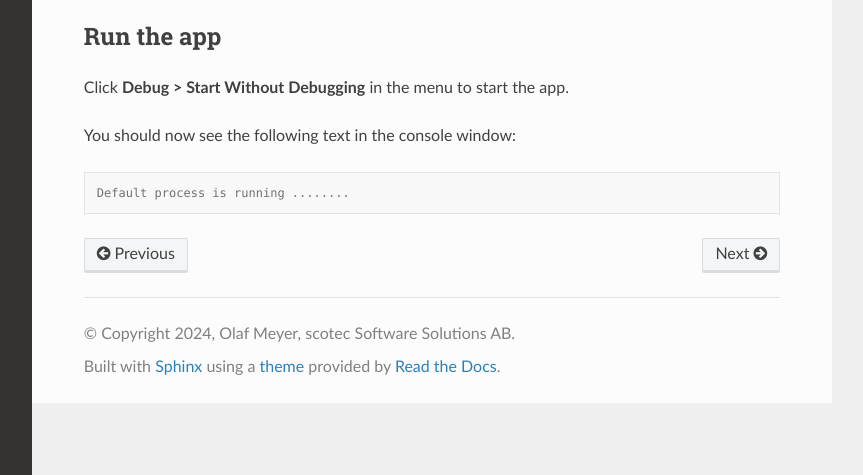
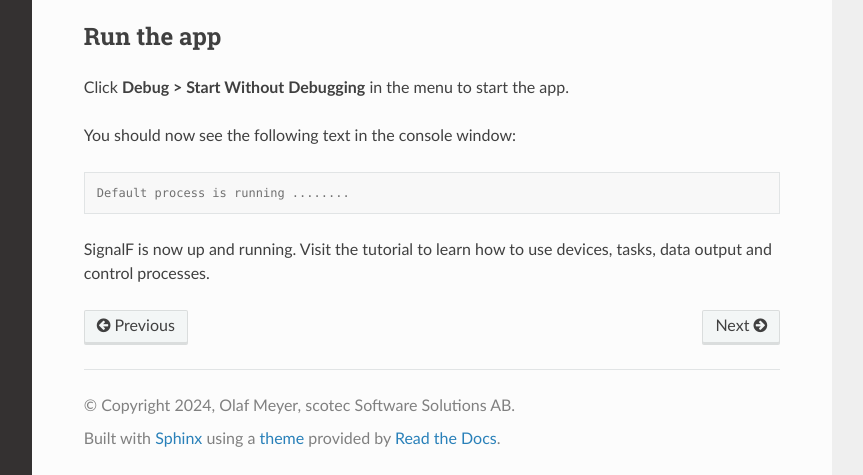
Before and after one commit to SignalF/SignalF.Documentation, a Sphinx documentation site: the page built from docs/source/getting-started/getting-started.rst, in a window 1280 px wide and 1343 px high, cut to the strip 868-1343 px from the top of the window. Shown: the whole strip, without its empty margins (268-1131 px from the left). Built offline with Sphinx 7.4.7 and the Read the Docs theme 2.0.0, drawn with Linux system fonts in a browser that asks for light colours.

Commit message:
Update getting-started.rst

```diff
--- a/docs/source/getting-started/getting-started.rst
+++ b/docs/source/getting-started/getting-started.rst
@@ -42,6 +42,7 @@ You should now see the following text in the console window:
 
    Default process is running ........
 
+SignalF is now up and running. Visit the tutorial to learn how to use devices, tasks, data output and control processes.
 
 .. |dotnet_sdk| raw:: html
 
```
